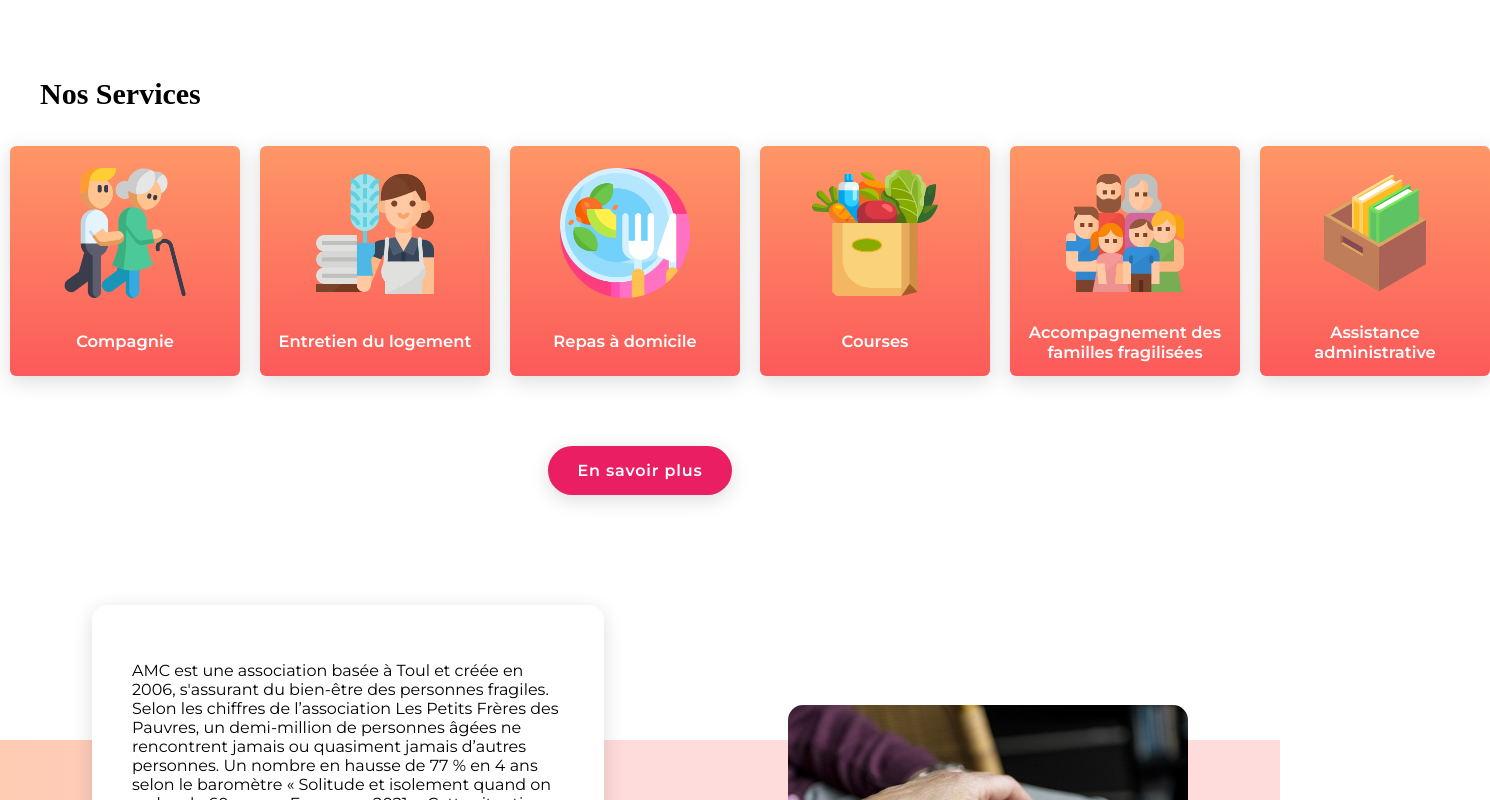
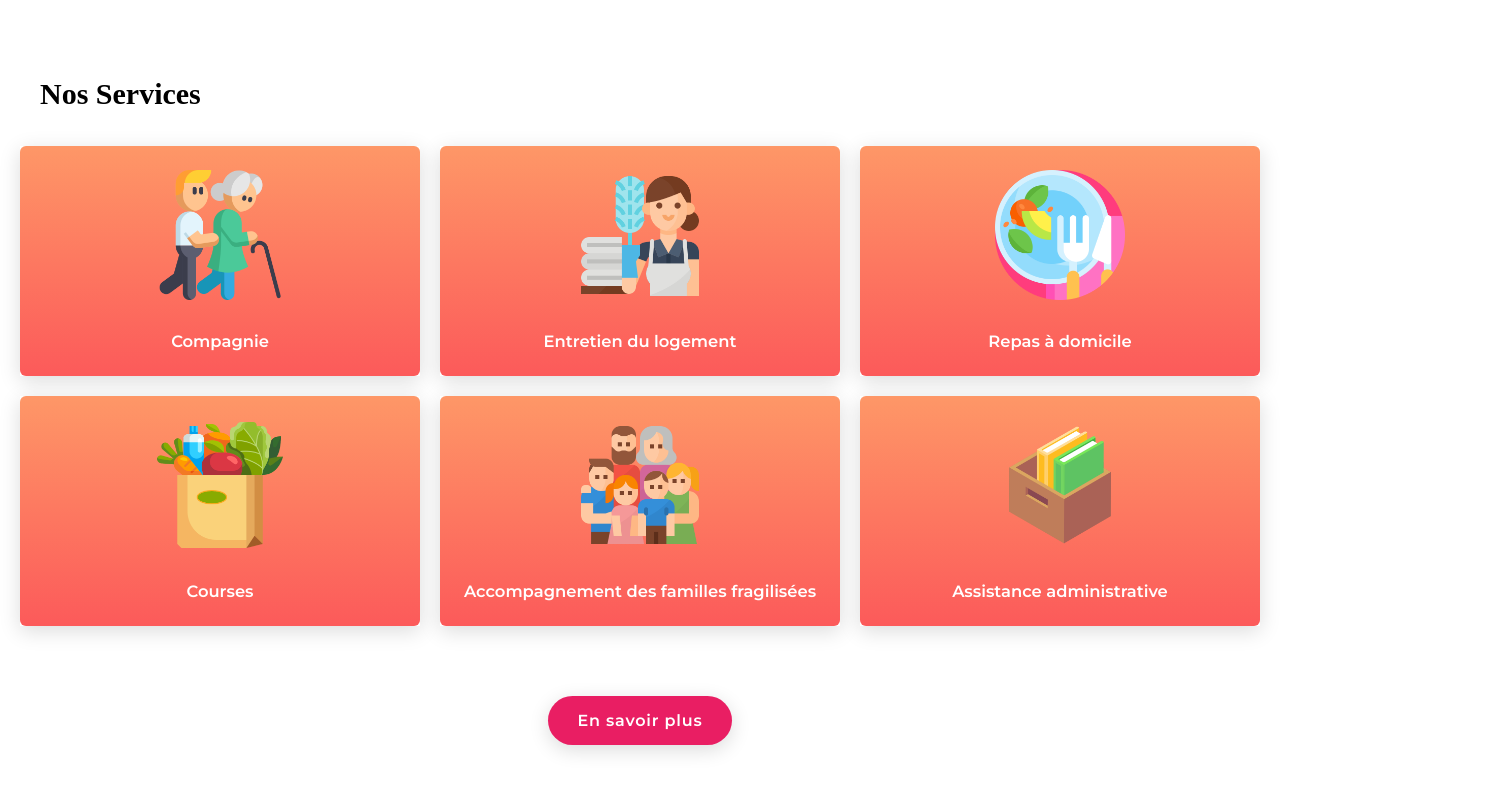
Before and after one commit to MadyKramer/amcwebsite, a React (Create React App) app: page / in a window 1280 px wide. Shown: the part 720-1520 px from the top of the page, 1490 px wide, since content can reach past the window. Built offline with nearby package versions, Linux system fonts and the light colour scheme; a web font is replaced by a local one.

Commit message:
cards responsive

```diff
--- a/src/components/Navbar.js
+++ b/src/components/Navbar.js
@@ -11,8 +11,6 @@ const Navbar = () => {
     setIsMenuOpen(!isMenuOpen);
     console.log(isMenuOpen)
   };
-
-
 
   return (
     <header className="navbar">
--- a/src/style.css
+++ b/src/style.css
@@ -208,8 +208,13 @@
 
 .servicesHome {
   display: flex;
-  justify-content: space-between;
   perspective: 1000px;
+}
+@media (max-width: 1505px) {
+  .servicesHome {
+    flex-wrap: wrap;
+    justify-content: center;
+  }
 }
 .servicesHome__card {
   box-shadow: 0px 5px 20px rgba(0, 0, 0, 0.1411764706);
@@ -222,6 +227,16 @@
 }
 .servicesHome__card:hover {
   transform: rotateX(180deg);
+}
+@media (max-width: 1505px) {
+  .servicesHome__card {
+    width: 400px;
+  }
+}
+@media (max-width: 767px) {
+  .servicesHome__card {
+    width: 370px;
+  }
 }
 .servicesHome__card__front {
   backface-visibility: hidden;
@@ -241,6 +256,16 @@
   -ms-transform-style: preserve-3d;
   -o-transform-style: preserve-3d;
   transform-style: preserve-3d;
+}
+@media (max-width: 1505px) {
+  .servicesHome__card__front {
+    width: 400px;
+  }
+}
+@media (max-width: 767px) {
+  .servicesHome__card__front {
+    width: 370px;
+  }
 }
 .servicesHome__card__front__icon {
   display: flex;
@@ -277,6 +302,22 @@
 }
 .servicesHome__card__back ul > li {
   padding: 6px 0px;
+}
+@media (max-width: 767px) {
+  .servicesHome__card__back ul > li {
+    text-align: center;
+    list-style-type: none;
+  }
+}
+@media (max-width: 1505px) {
+  .servicesHome__card__back {
+    width: 400px;
+  }
+}
+@media (max-width: 767px) {
+  .servicesHome__card__back {
+    width: 370px;
+  }
 }
 
 .banner {
--- a/src/styles/_mixins.scss
+++ b/src/styles/_mixins.scss
@@ -16,7 +16,9 @@
 @mixin wideScreen{
     @media (min-width:1439px) {@content;}
 }
-
+@mixin desktopAndLess{
+    @media (max-width: 1505px){@content;}
+}
 @mixin tab{
     @media (min-width: 767px) and (max-width:1023px) {@content;}
 }
--- a/src/styles/accueil/_ServicesHome.scss
+++ b/src/styles/accueil/_ServicesHome.scss
@@ -1,23 +1,31 @@
 .servicesHome {
   display: flex;
-  justify-content: space-between;
   perspective: 1000px;
 
+  @include desktopAndLess {
+    flex-wrap: wrap;
+    justify-content: center;
+    // gap: 15%; Juste changer les tailles des cards
+  }
   &__card {
     @include shadowBox;
     position: relative;
     transition: transform 900ms ease;
     transform-style: preserve-3d;
     margin: 10px;
-
     width: 230px;
     height: 230px;
     &:hover {
       transform: rotateX(180deg);
     }
+    @include desktopAndLess {
+      width: 400px;
+    }
+    @include smartphone {
+      width: 370px;
+    }
     &__front {
       backface-visibility: hidden;
-
       position: absolute;
       top: 0;
       left: 0;
@@ -38,7 +46,12 @@
       -ms-transform-style: preserve-3d;
       -o-transform-style: preserve-3d;
       transform-style: preserve-3d;
-
+      @include desktopAndLess {
+        width: 400px;
+      }
+      @include smartphone {
+        width: 370px;
+      }
       &__icon {
         display: flex;
         justify-content: center;
@@ -47,7 +60,7 @@
           width: 130px;
         }
       }
-      &__name{
+      &__name {
         display: flex;
         justify-content: center;
         color: #fff;
@@ -55,11 +68,10 @@
         font-size: 14px;
         padding: 8px;
 
-        & h3{
+        & h3 {
           font-weight: 700;
           text-shadow: none;
         }
-
       }
     }
     &__back {
@@ -81,6 +93,14 @@
 
       & ul > li {
         padding: 6px 0px;
+        @include smartphone {text-align:center; list-style-type: none;}
+      }
+      @include desktopAndLess {
+        width: 400px;
+      }
+      @include smartphone {
+        width: 370px;
+
       }
     }
   }
```
Also changed, not shown: 1 other file (tests, documents, lock files or other folders).
